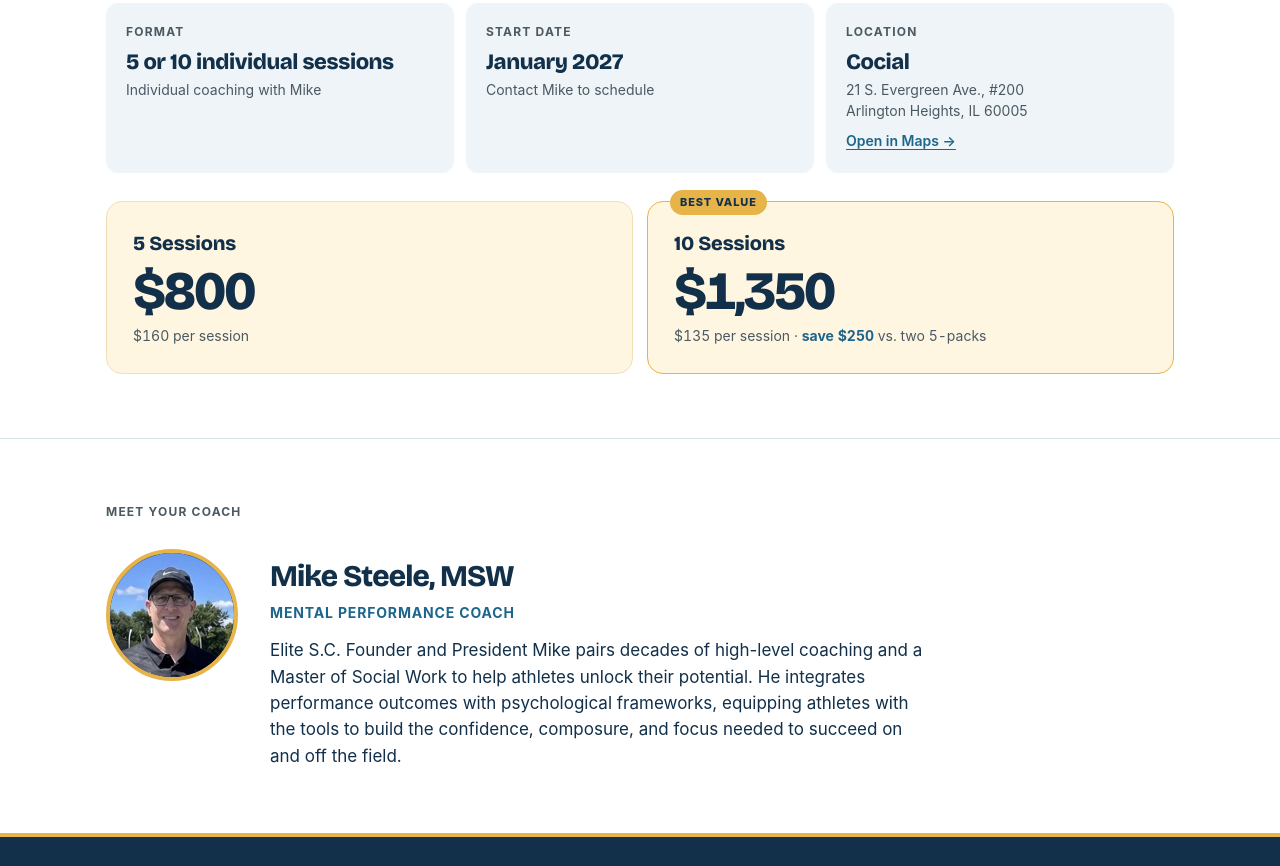
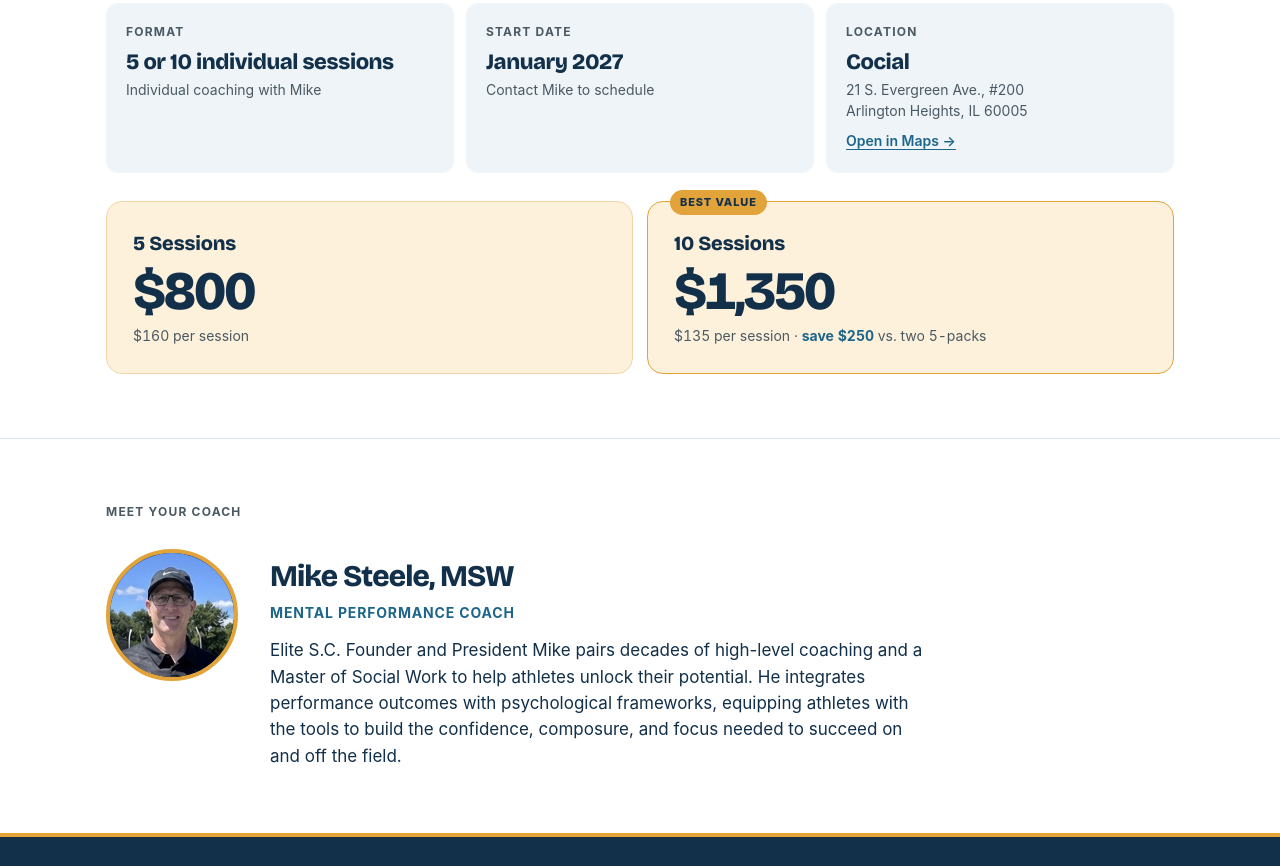
Before and after one commit to nss212-svg/steele-mental-performance, a plain HTML site: page public/index.html in a window 1280 px wide. Shown: the part 1534-2400 px from the top of the page. Drawn offline with nearby package versions, Linux system fonts and the light colour scheme.

Commit message:
Warmer gold accent
Co-Authored-By: Claude Opus 5.5 <noreply@anthropic.com>
Claude-Session: https://claude.ai/code/session_01Rm9VXrzCbTY28UnwqFm7GE

```diff
--- a/public/index.html
+++ b/public/index.html
@@ -14,8 +14,8 @@
 /* Layout: Steele Mental Performance flyer palette (navy, steel blue, gold) on the tempo. type system — one long program page. Light-only. */
 :root {
   --bg: #FFFFFF; --surface-2: #EEF4F7; --ink: #12304A; --muted: #4B5963; --line: #DCE5EA;
-  --accent: #1D658A; --accent-soft: #FFF6E2; --accent-ink: #FFFFFF;
-  --gold: #E7B44A; --gold-ink: #12304A;
+  --accent: #1D658A; --accent-soft: #FDF1DC; --accent-ink: #FFFFFF;
+  --gold: #E2A33B; --gold-ink: #12304A;
   --band: #12304A; --band-2: #183D5D; --band-3: #24496B; --band-ink: #FFFFFF; --band-muted: #A9BCCB;
   --tempo-dot: #00A99D;
   --display: "Bricolage Grotesque", -apple-system, BlinkMacSystemFont, "Segoe UI", system-ui, sans-serif;
@@ -128,7 +128,7 @@ h2 em { font-style: normal; color: var(--accent); }
 @media (max-width: 820px) { .facts { grid-template-columns: minmax(0, 1fr); } }
 
 .prices { display: grid; grid-template-columns: repeat(2, minmax(0, 1fr)); gap: 14px; }
-.price { background: var(--accent-soft); border: 1.5px solid #F1DFB5; border-radius: 16px; padding: 26px; display: grid; gap: 6px; position: relative; min-width: 0; }
+.price { background: var(--accent-soft); border: 1.5px solid #F0D6A8; border-radius: 16px; padding: 26px; display: grid; gap: 6px; position: relative; min-width: 0; }
 .price.best { border-color: var(--gold); }
 .price .tag { position: absolute; top: -12px; left: 22px; background: var(--gold); color: var(--gold-ink); font-size: 11px; font-weight: 800; letter-spacing: .08em; text-transform: uppercase; padding: 4px 10px; border-radius: 999px; }
 .price .k { font-family: var(--display); font-weight: 800; font-size: 20px; letter-spacing: -.01em; }
```
Also changed, not shown: public/favicon.png.
